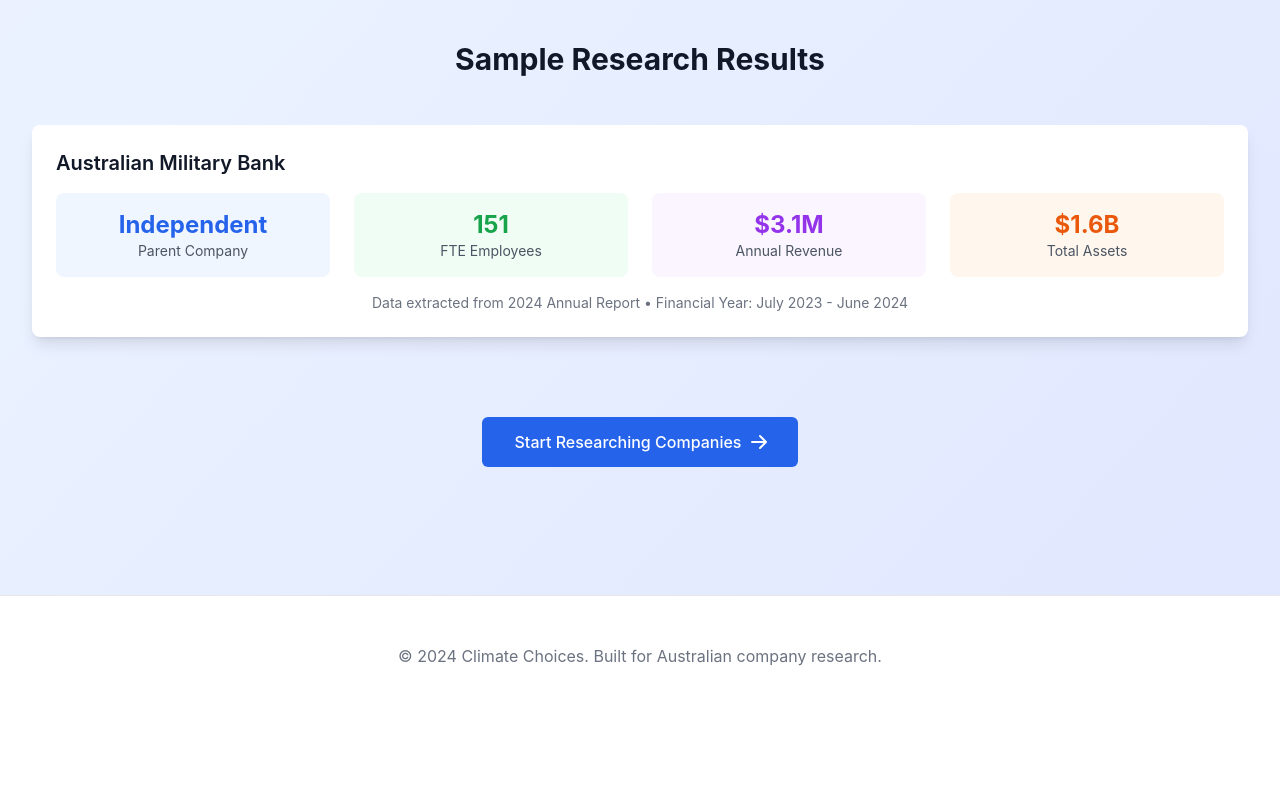
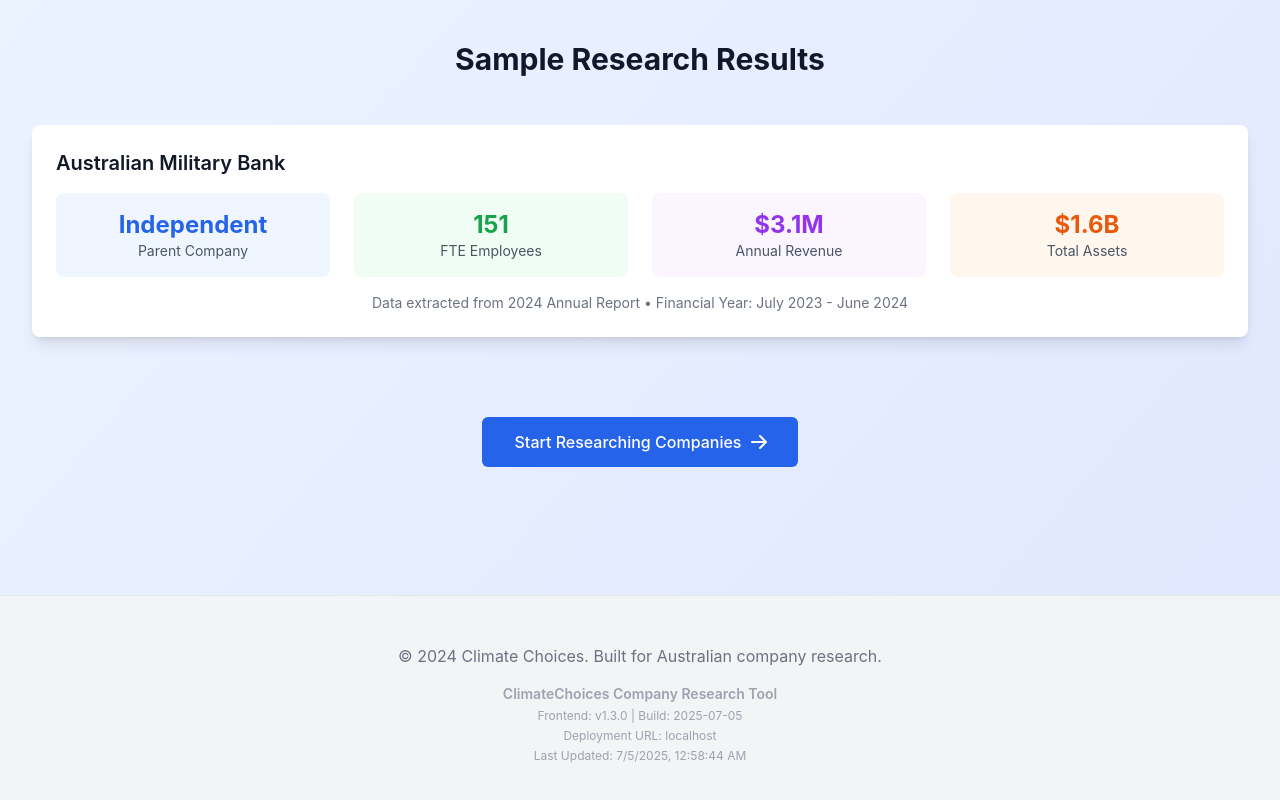
Before and after one commit to DB-Bee6465/climatechoices-company-research, a Next.js app: page / in a window 1280 px wide. Shown: the part 673-1473 px from the top of the page. Before the commit the page ends 1389 px from the top, so only its background shows below. Built offline with nearby package versions, Linux system fonts and the light colour scheme.

Commit message:
Add version info to home page footer for consistency

```diff
--- a/pages/index.js
+++ b/pages/index.js
@@ -164,12 +164,20 @@
       </main>
 
       {/* Footer */}
-      <footer className="bg-white border-t border-gray-200 mt-20">
+      <footer className="bg-gray-100 border-t border-gray-200 mt-20">
         <div className="max-w-7xl mx-auto py-12 px-4 sm:px-6 lg:px-8">
-          <div className="text-center">
+          <div className="text-center space-y-4">
             <p className="text-gray-500">
               © 2024 Climate Choices. Built for Australian company research.
             </p>
+            <div className="text-sm text-gray-400 space-y-1">
+              <div className="font-semibold">ClimateChoices Company Research Tool</div>
+              <div className="space-y-1 text-xs">
+                <div>Frontend: v1.3.0 | Build: {new Date().toISOString().split('T')[0]}</div>
+                <div>Deployment URL: {typeof window !== 'undefined' ? window.location.hostname : 'Loading...'}</div>
+                <div>Last Updated: {new Date().toLocaleString()}</div>
+              </div>
+            </div>
           </div>
         </div>
       </footer>
```
